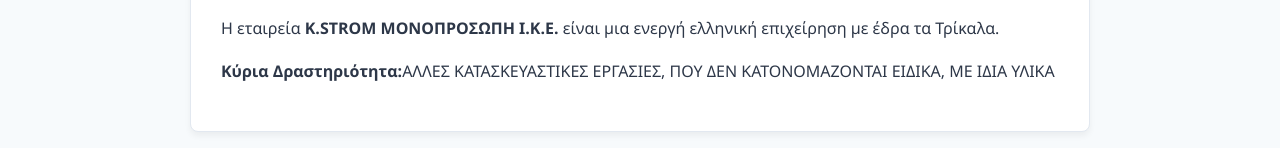
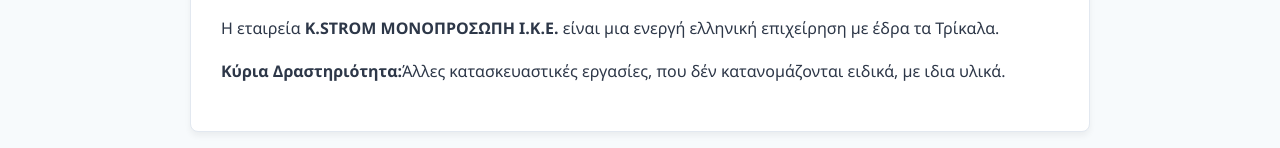
Before and after one commit to kwstastrom-ux/index.html, a plain HTML site: page index.html in a window 1280 px wide. Shown: the part 436-584 px from the top of the page. Drawn offline with Linux system fonts and the light colour scheme.

Commit message:
Update index.html

```diff
--- a/index.html
+++ b/index.html
@@ -44,8 +44,7 @@
         <div class="card">
             <h2>Εταιρικό Προφίλ & Δραστηριότητα</h2>
             <p>Η εταιρεία <strong>K.STROM ΜΟΝΟΠΡΟΣΩΠΗ Ι.Κ.Ε.</strong> είναι μια ενεργή ελληνική επιχείρηση με έδρα τα Τρίκαλα.</p>
-            <p><strong>Κύρια Δραστηριότητα:</strong>ΑΛΛΕΣ ΚΑΤΑΣΚΕΥΑΣΤΙΚΕΣ ΕΡΓΑΣΙΕΣ, ΠΟΥ ΔΕΝ
-ΚΑΤΟΝΟΜΑΖΟΝΤΑΙ ΕΙΔΙΚΑ, ΜΕ ΙΔΙΑ ΥΛΙΚΑ </p>
+            <p><strong>Κύρια Δραστηριότητα:</strong>Άλλες κατασκευαστικές εργασίες, που δέν κατανομάζονται ειδικά, με ιδια υλικά.</p>
         </div>
         <div class="card">
             <h2>Εταιρικά Στοιχεία Δημοσιότητας</h2>
```
